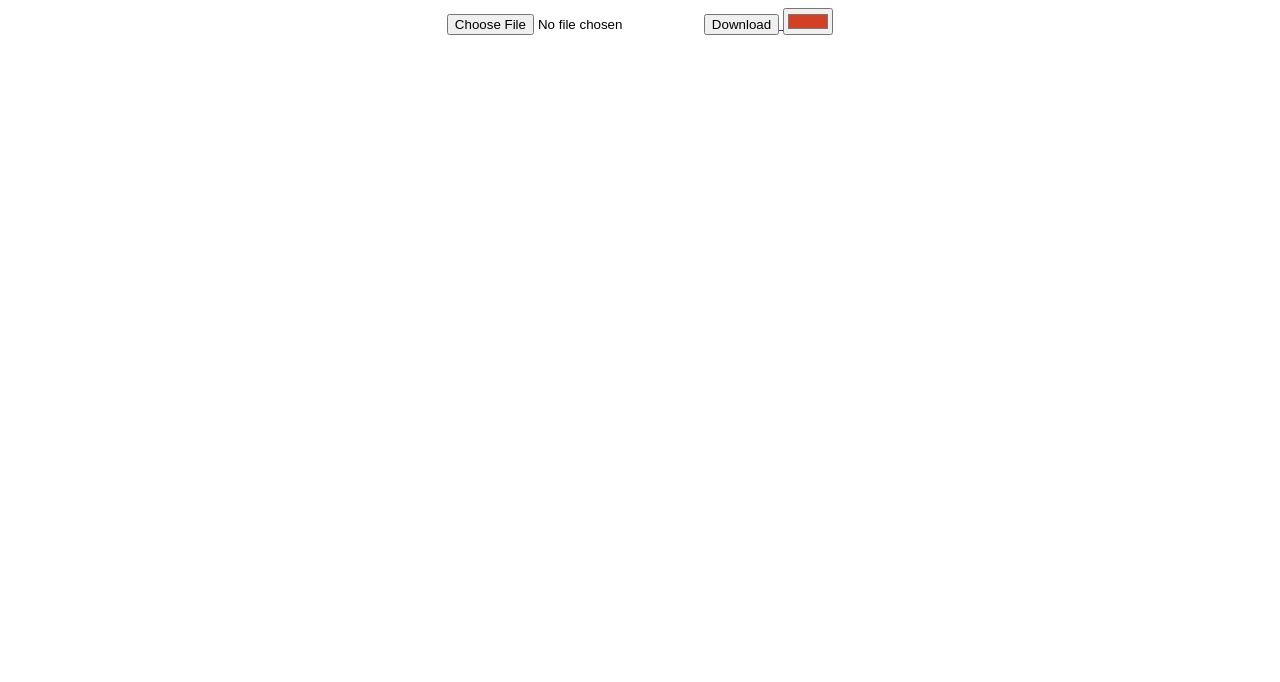
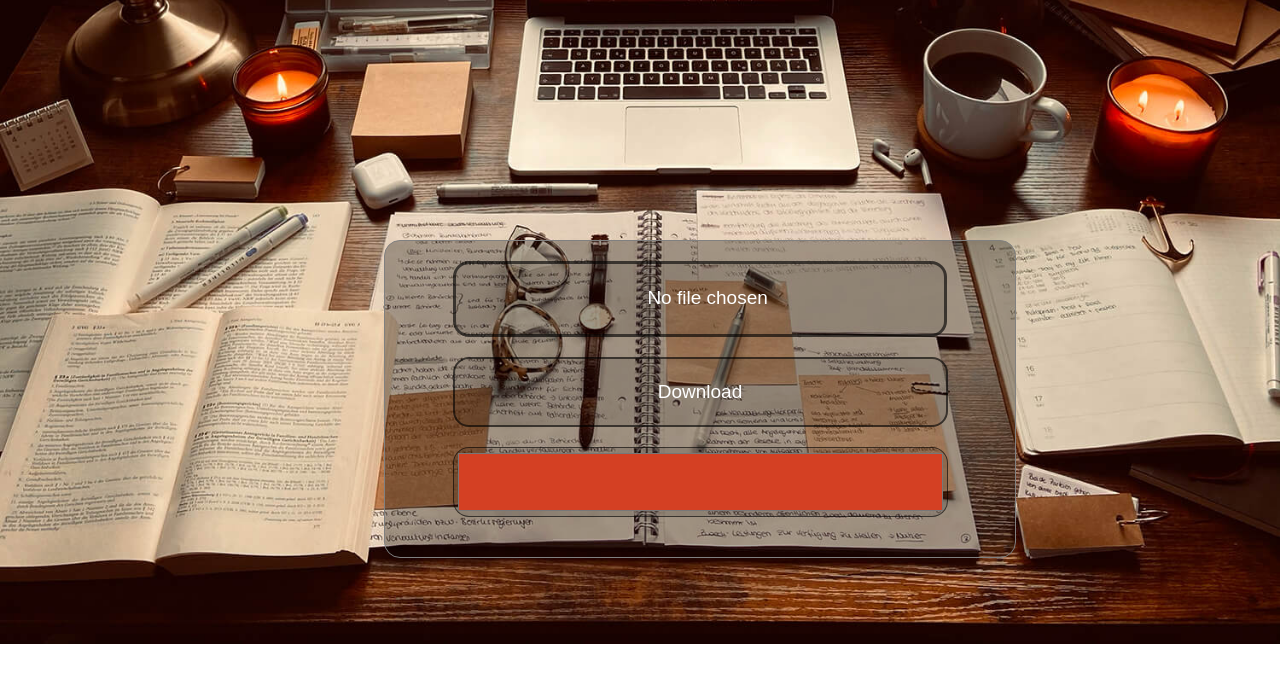
Before and after one commit to KSSJG/growgood2gether-webste, a plain HTML site: page download.html in a window 1280 px wide. Drawn offline with Linux system fonts and the light colour scheme.

Commit message:
Update download.html

```diff
--- a/download.html
+++ b/download.html
@@ -3,7 +3,7 @@
     <head>
         <title>LETS GROW TOGETHER</title>
 
-        <link rel="stylesheet" href="styles\grow.css">
+        <link rel="stylesheet" href="grow.css">
     </head>
 
     <body>
```
